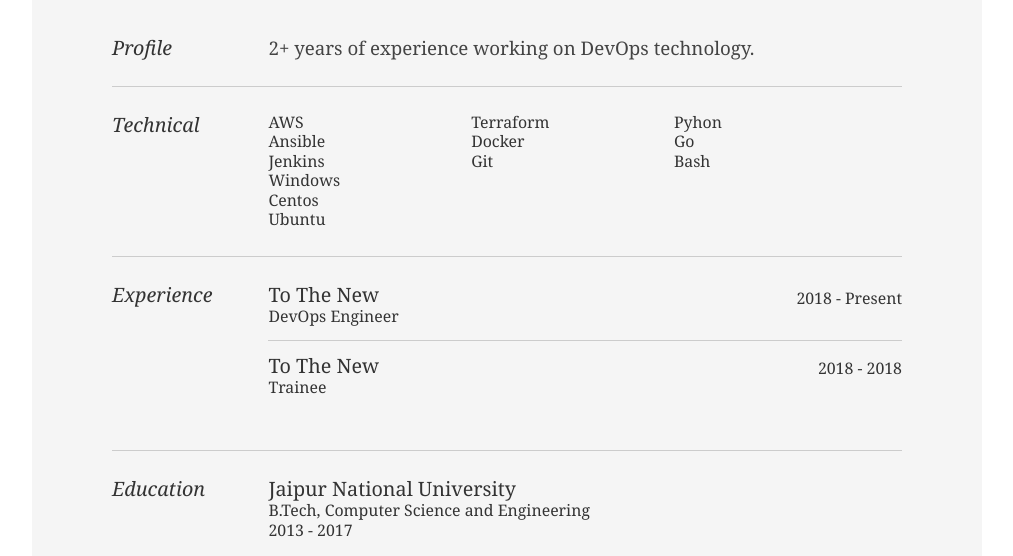
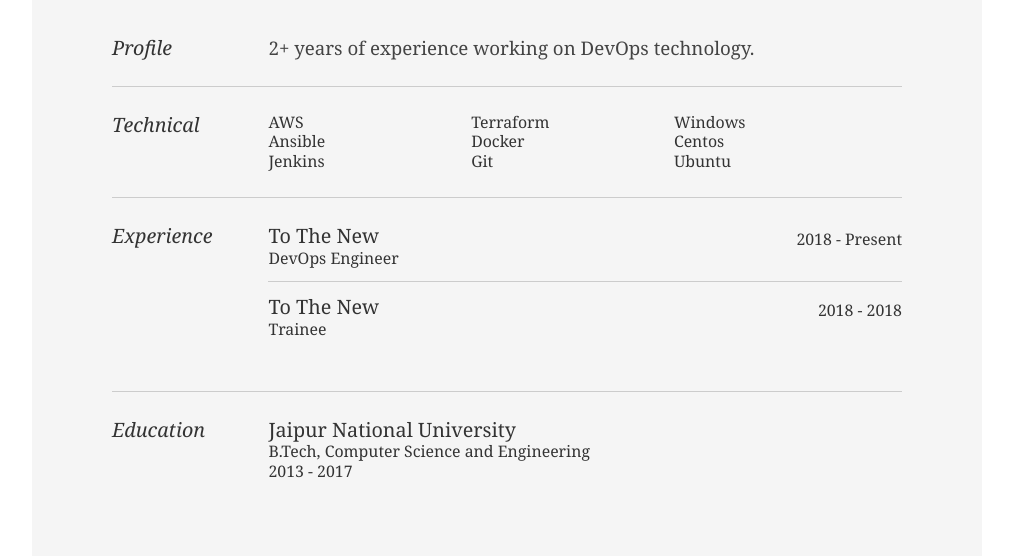
Before and after one commit to vSharique/aboutme, a plain HTML site: page index.html in a window 1280 px wide. Shown: the part 238-794 px from the top of the page, without its empty margins (133-1146 px from the left). Drawn offline with Linux system fonts and the light colour scheme.

Commit message:
Update index.html

```diff
--- a/index.html
+++ b/index.html
@@ -67,12 +67,6 @@
 								<h3 class="last">Git</h3>
 							</ul>
 
-						        <ul class="talent">
-								<h3>Pyhon</h3>
-								<h3>Go</li>
-								<h3 class="last">Bash</h3>
-							</ul>
-
 							<ul class="talent">
 								<h3>Windows</h3>
 								<h3>Centos</li>
```
